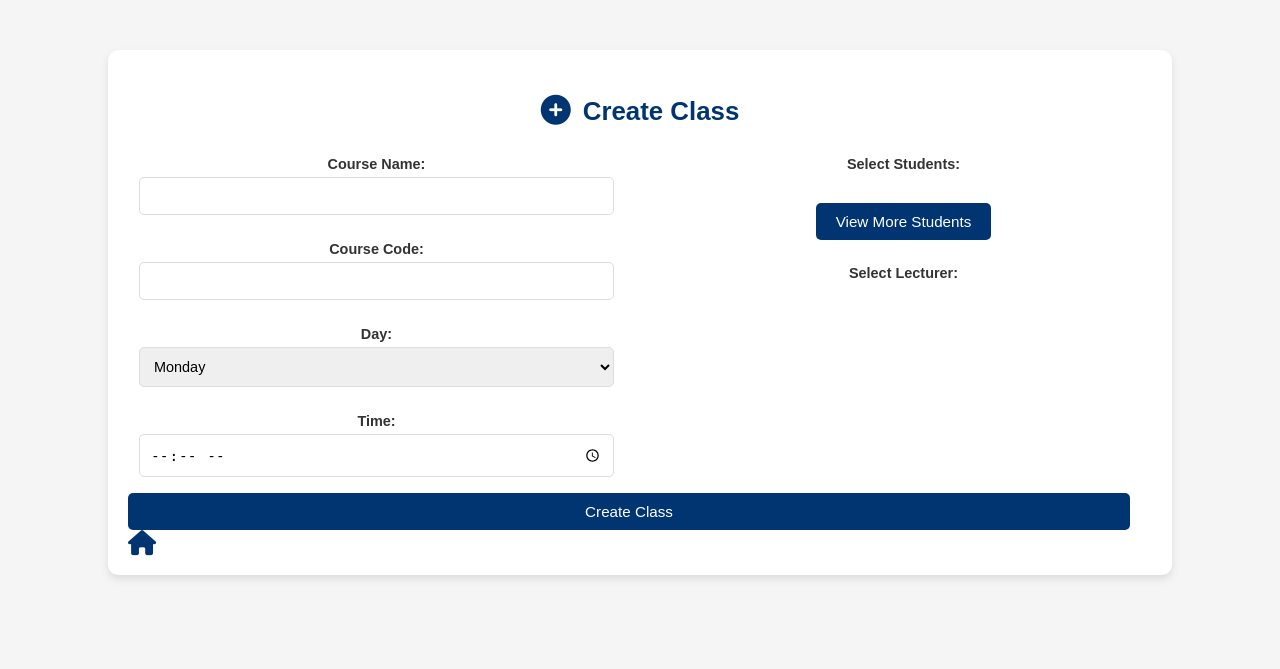
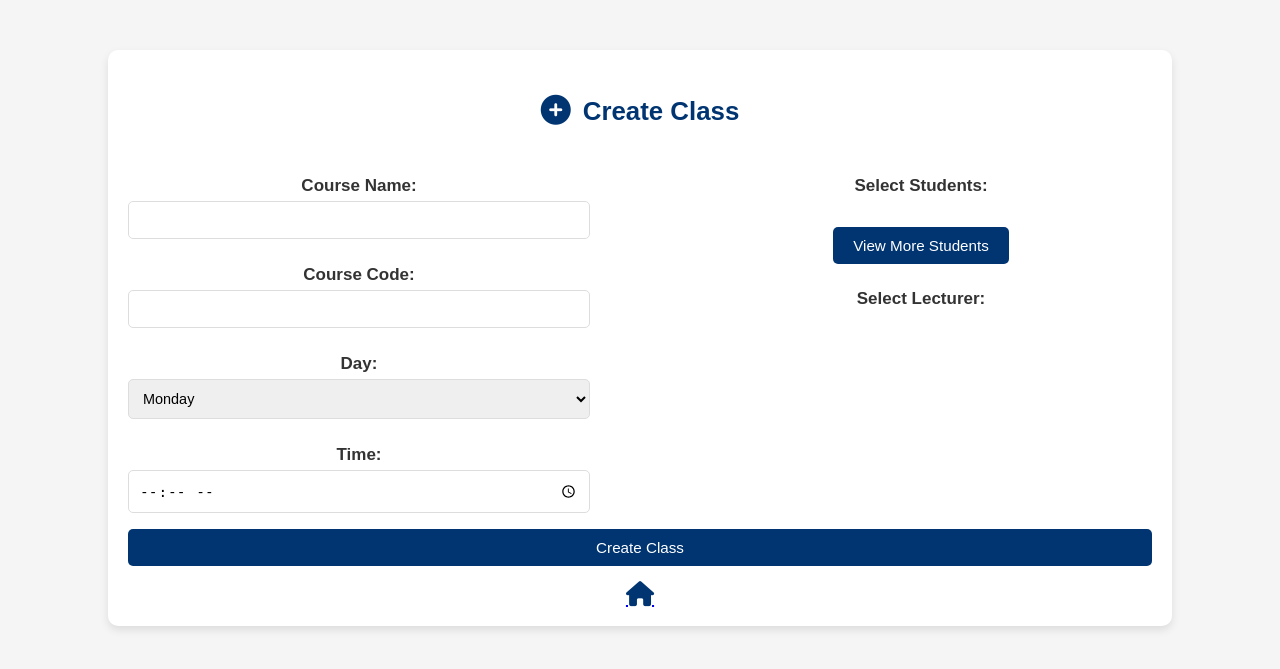
Before and after one commit to jasonlow2307/swiftAttend, a Flask app: template templates/createClass.html in a window 1280 px wide. Shown: the top 669 px of the page. Run offline with Flask 3, Linux system fonts and the light colour scheme; the template is opened without the code that fills it, so the values that code supplies are empty.

Commit message:
Separated class creation page into 2 columns

```diff
--- a/templates/createClass.html
+++ b/templates/createClass.html
@@ -23,7 +23,6 @@
             border-radius: 10px;
             box-shadow: 0 4px 8px rgba(0, 0, 0, 0.1);
             width: 400px;
-            max-height: 550px;
             margin: 50px auto;
             overflow-y: scroll;
         }
@@ -48,7 +47,8 @@
             color: #003572;
             margin-top: 15px;
             text-align: center;
-            margin: 0 auto;
+            display: flex;
+            justify-content: center;
         }
 
         #home:hover {
@@ -73,13 +73,14 @@
             color: #333;
             margin-top: 10px;
             margin-bottom: 5px;
+            font-size: 17px;
         }
 
         input[type="text"],
         select,
         input[type="time"],
         input[type="submit"] {
-            width: calc(100% - 22px);
+            width: 100%;
             padding: 10px;
             border-radius: 5px;
             border: 1px solid #ddd;
@@ -177,11 +178,12 @@
                 flex-direction: row;
                 justify-content: space-between;
                 width: 100%;
-                gap: 30px;
+                gap: 100px;
             }
 
             .form-1, .form-2 {
                 width: 100%;
+                margin-top: 20px;
             }
         }
 
```
